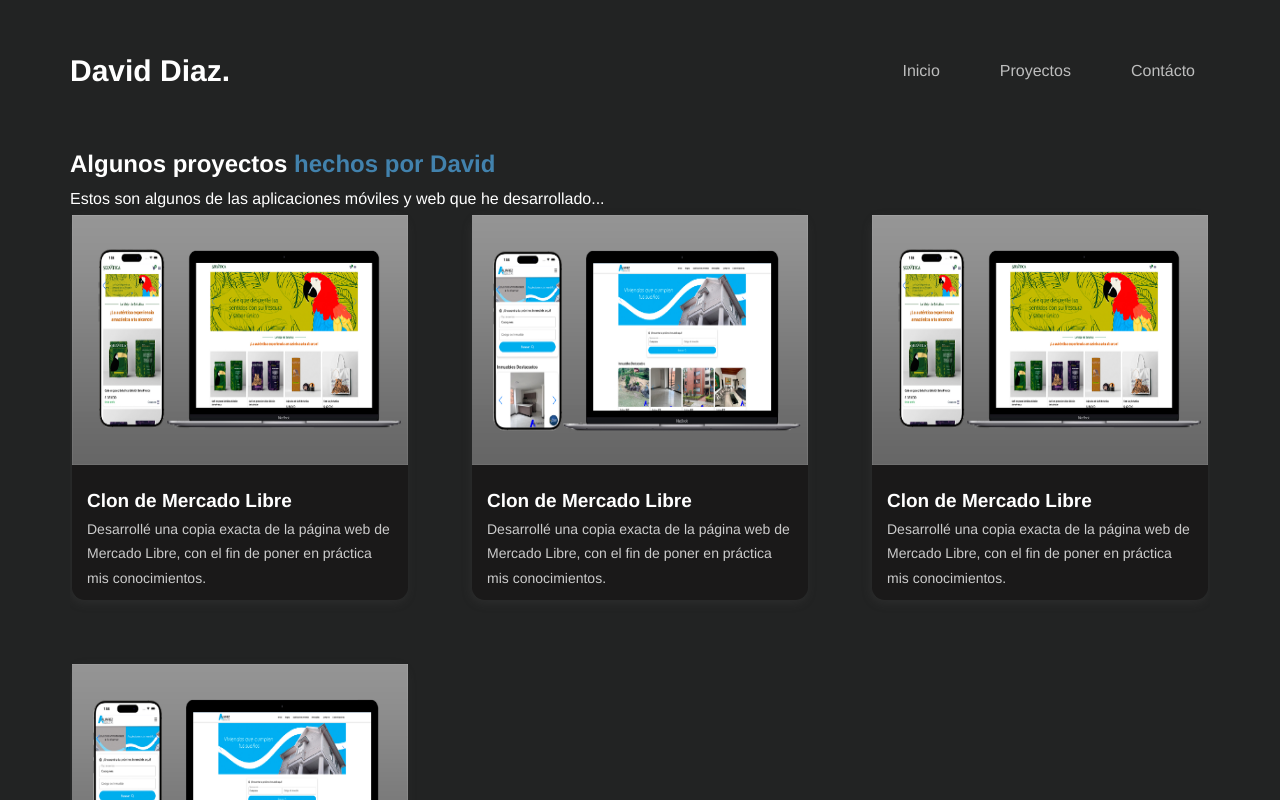
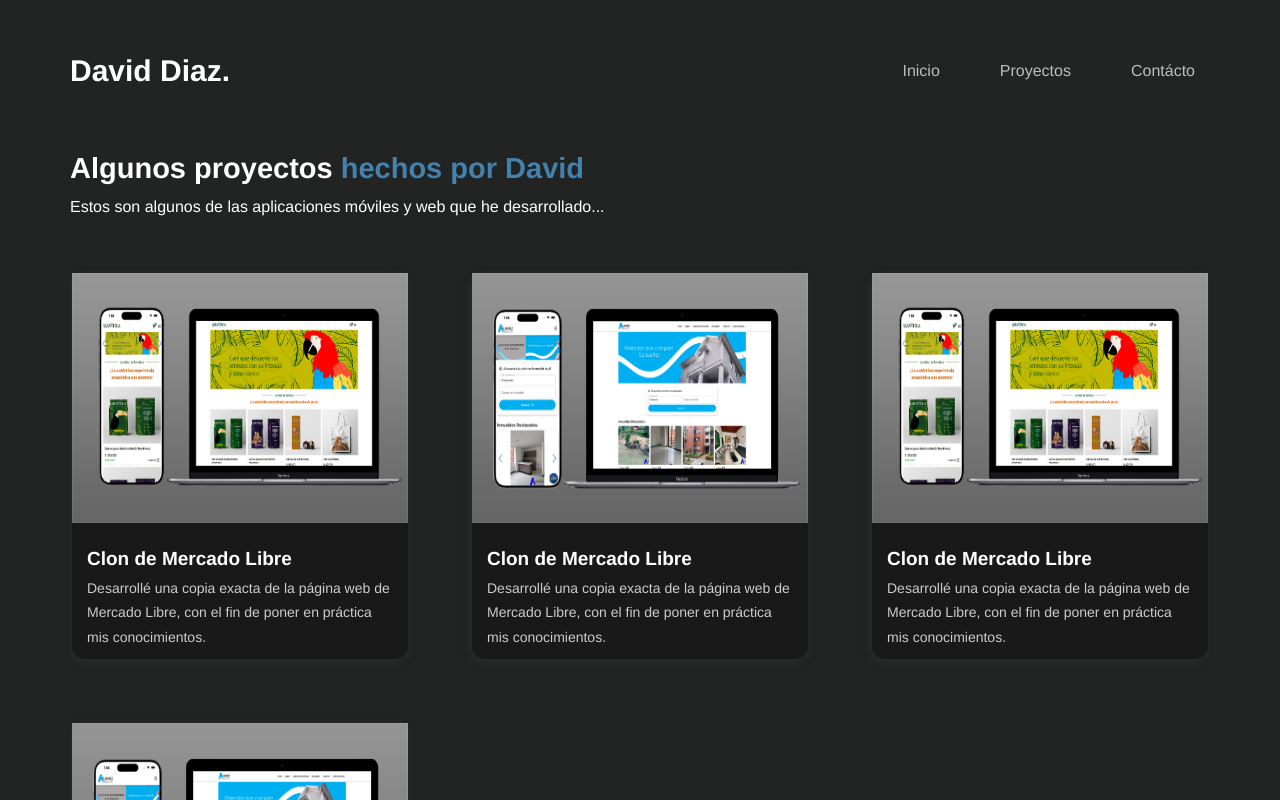
Before and after one commit to daviddiazh/portfolio, a React (Vite) app: page /projects in a window 1280 px wide. Built offline with nearby package versions, Linux system fonts and the light colour scheme.

Commit message:
styles: improving the projects' styles

```diff
--- a/src/pages/Projects/styles.module.css
+++ b/src/pages/Projects/styles.module.css
@@ -8,18 +8,15 @@
 
 .title {
     text-align: left;
+    font-size: 29px;
 }
 
 .grid-container {
     width: 100%;
     display: grid;
     grid-template-columns: repeat(auto-fit, minmax(min(100%, 19rem), 1fr));
-    grid-gap: 60px;
-}
-
-@media (min-width: 495px) {
-    .main_container {
-        padding: 0;
+    grid-gap: 30px;
+    margin-top: 50px;
 }
 
 .card {
@@ -28,14 +25,6 @@
     margin: 2px;
     /* background-color: #363636; */
     background-color: #1a1919;
-    }
-
-    .image {
-        width: 100%;
-        height: 250px;
-        object-fit: fill;
-        padding: 0;
-        margin: 0;
 }
 
 .name {
@@ -54,6 +43,23 @@
 .content-card {
     padding: 10px 15px;
 }
+
+@media (min-width: 495px) {
+    .main_container {
+        padding: 0;
+    }
+
+    .grid-container {
+        grid-gap: 50px;
+    }
+
+    .image {
+        width: 100%;
+        height: 250px;
+        object-fit: fill;
+        padding: 0;
+        margin: 0;
+    }
 }
 
 @media (min-width: 850px) {
```
Lines whose indentation alone changed are shown as unchanged.
